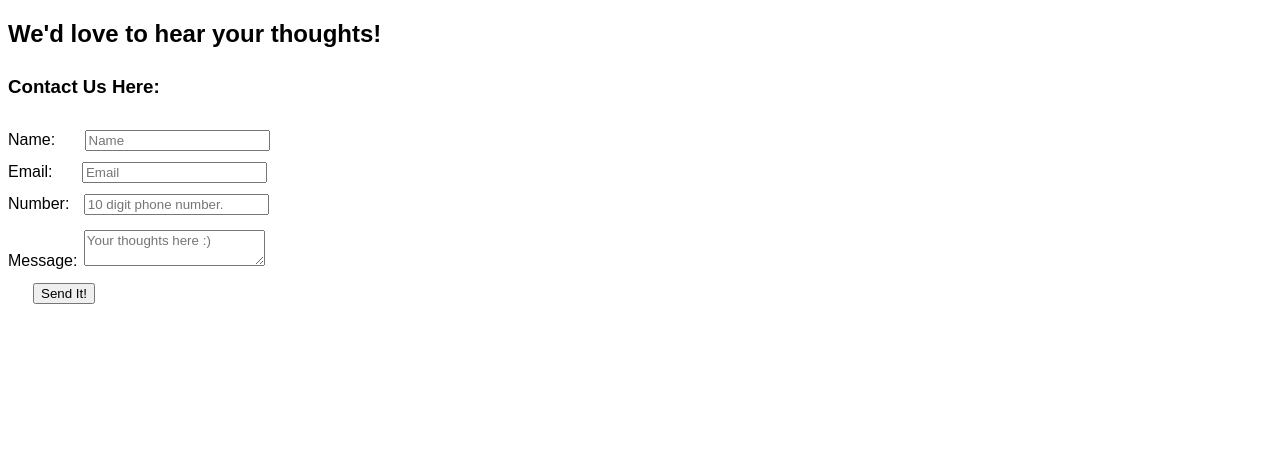
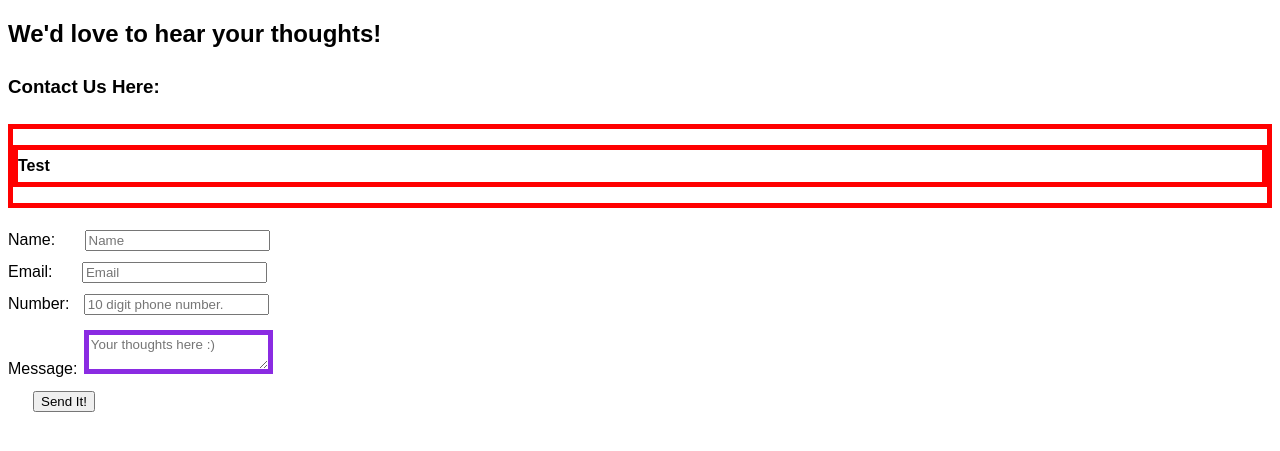
Before and after one commit to thomas-e-cowern/TTSCSharpDotNET, a PHP site: page / in a window 1280 px wide. Shown: the top 451 px of the page. Run offline with PHP 8.4, Linux system fonts and the light colour scheme.

Commit message:
finished JQuery Assignment

```diff
--- a/Week3/Wednesday/Exercise/scripts.js
+++ b/Week3/Wednesday/Exercise/scripts.js
@@ -1,5 +1,7 @@
 $(document).ready(function() {
   console.log('JQuery is working');
+
+  $( "<p>Test</p>" ).appendTo( "p" );
 
   // defining the variables
   var name = "";
--- a/Week3/Wednesday/Exercise/styles.css
+++ b/Week3/Wednesday/Exercise/styles.css
@@ -9,6 +9,16 @@
 #form textarea {
   margin-left: 2px;
   margin-top: 10px;
+  border-style: solid;
+  border-width: 5px;
+  border-color: blueviolet;
+}
+
+#form p {
+  border-style: solid;
+  border-width: 5px;
+  border-color: red;
+  font-weight: bold;
 }
 
 .warning {
```
